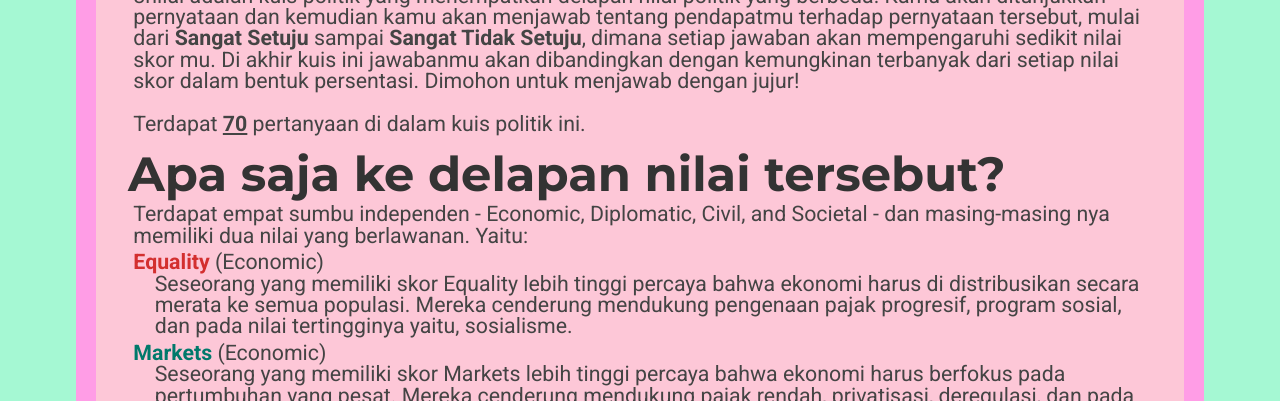
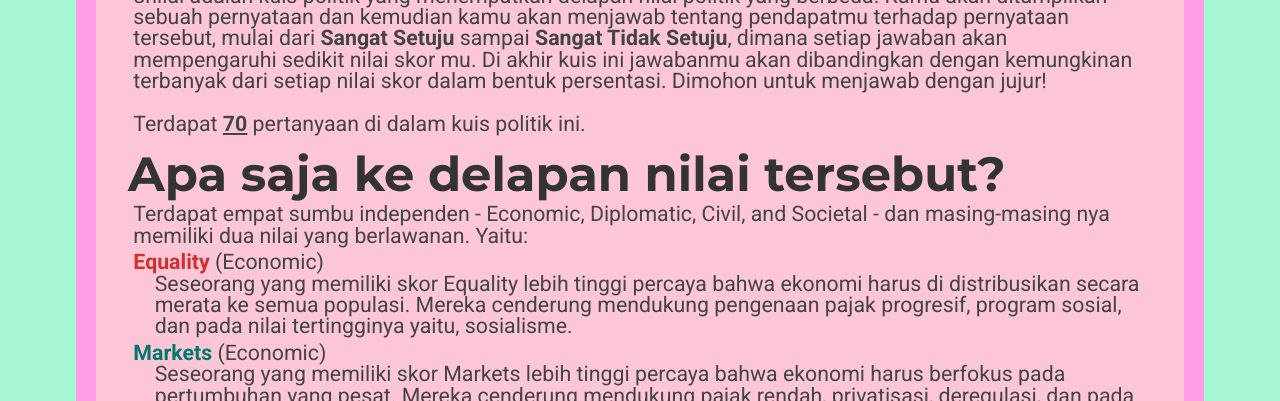
Before and after one commit to nomadkode/8nilai, a plain HTML site: page index.html in a window 1280 px wide. Shown: the part 699-1100 px from the top of the page. Drawn offline with Linux system fonts and the light colour scheme.

Commit message:
Update index.html

```diff
--- a/index.html
+++ b/index.html
@@ -14,7 +14,7 @@
 <img src="values.svg" class="center"></img>
 
 <h2>Apa itu 8nilai?</h2>
-    <p>8nilai adalah kuis politik yang menempatkan delapan nilai politik yang berbeda. Kamu akan ditunjukkan pernyataan dan kemudian kamu akan menjawab tentang pendapatmu terhadap pernyataan tersebut, mulai dari <b>Sangat Setuju</b> sampai <b>Sangat Tidak Setuju</b>, dimana setiap jawaban akan mempengaruhi sedikit nilai skor mu. Di akhir kuis ini jawabanmu akan dibandingkan dengan kemungkinan terbanyak dari setiap nilai skor dalam bentuk persentasi. Dimohon untuk menjawab dengan jujur!<br /><br />
+    <p>8nilai adalah kuis politik yang menempatkan delapan nilai politik yang berbeda. Kamu akan ditampilkan sebuah pernyataan dan kemudian kamu akan menjawab tentang pendapatmu terhadap pernyataan tersebut, mulai dari <b>Sangat Setuju</b> sampai <b>Sangat Tidak Setuju</b>, dimana setiap jawaban akan mempengaruhi sedikit nilai skor mu. Di akhir kuis ini jawabanmu akan dibandingkan dengan kemungkinan terbanyak dari setiap nilai skor dalam bentuk persentasi. Dimohon untuk menjawab dengan jujur!<br /><br />
     Terdapat <b><u><span id="numOfQuestions"></span></u></b> pertanyaan di dalam kuis politik ini.</p>
 
 <h2>Apa saja ke delapan nilai tersebut?</h2>
```
